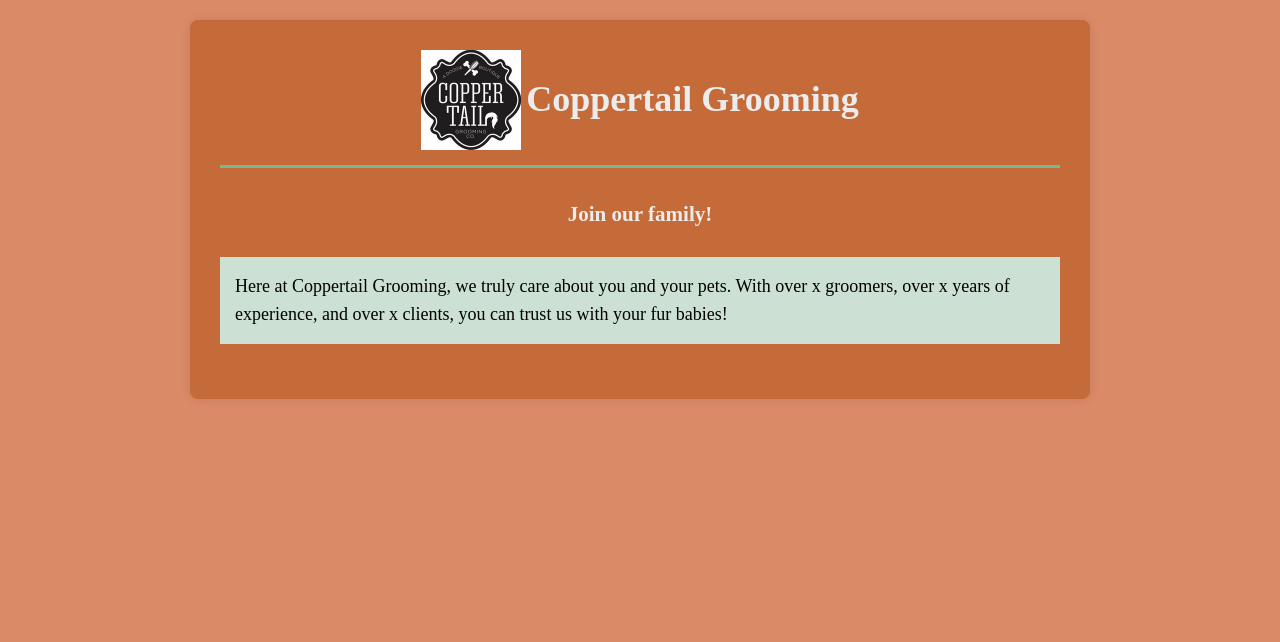
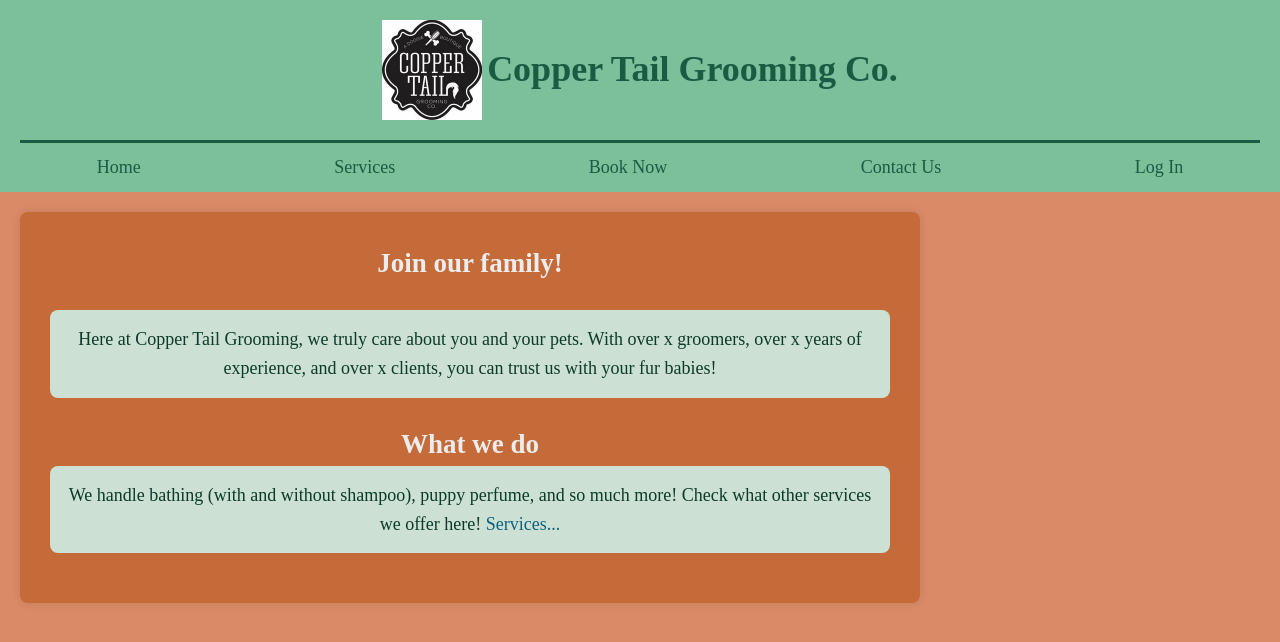
Before and after one commit to alexb544/team2-coppertail-website, a Django app: page / in a window 1280 px wide. Shown: the top 642 px of the page. Run offline with Django 5.2, Linux system fonts and the light colour scheme.

Commit message:
Updated home and log in pages

```diff
--- a/accounts/static/accounts/editor.css
+++ b/accounts/static/accounts/editor.css
@@ -1,20 +1,99 @@
+/* Used generally */
+body {
+    font-family: 'Times New Roman', Times, serif;
+    font-weight: 500;
+    font-size: large;
+    line-height: 1.6;
+    background-color: #DA8A67;
+}
+.container {
+    margin: 20px;
+    padding: 20px;
+    max-width: 900px;
+    background: #C56A39;
+    padding: 30px;
+    border-radius: 8px;
+    box-shadow: 0 0 10px rgba(0, 0, 0, 0.1);
+}
+h1 {
+    color: #195c43;
+    padding-left: 5px;
+}
+h2 {
+    color: #ececec;
+}
+h3 {
+    color: #ececec;
+}
+hr {
+    border: none;
+    border-bottom: 3px solid #195c43;
+    padding-bottom: 15px;
+    margin-left: 20px;
+    margin-right: 20px;
+}
+p {
+    text-align: center;
+    color: #0d3a2a;
+}
+header {
+    background-color: #68cba7d1;
+}
+
+/* Used in: base.html */
 .centered-title {
     display: flex;
     flex-direction: row;
     justify-content: center;
     align-items: center;
+    padding-top: 20px;
+    padding-bottom: 5px;
 }
+.navbar ul {
+    list-style: none;
+    padding-top: 10px;
+    padding-bottom: 10px;
+    margin: 0px;
+    overflow: hidden;
+    display: flex;
+    justify-content: space-around;
+}
+.navbar a {
+    color: #195c43;
+    text-decoration: none;
+}
+.navbar a:hover {
+    color: #C56A39;
+}
+.navbar li {
+    float: left;
+}
+.header-link {
+    color: #000000;
+    display: flex;
+    flex-direction: row;
+    justify-content: space-evenly;
+}
+
+/* Used in: home.html */
 .header1 {
     display: flex;
     justify-content: center;
 }
+.ad2 {
+    color: #0e617d;
+}
+.ad2:hover {
+    color: #C56A39;
+}
 .info {
-    display: flex;
-    justify-content: center;
     background-color: #cce1d3;
 	padding: 15px;
 	margin-bottom: 20px;
+    border-radius: 8px;
 }
+
+/* Used in: login.html */
 .login-title {
     display: flex;
     justify-content: center;
@@ -24,7 +103,7 @@
     display: flex;
     justify-content: center;
 }
-.b1 {
+.button1 {
     display: flex;
     justify-content: center;
     background-color: #68cba7d1;
--- a/accounts/templates/accounts/base.html
+++ b/accounts/templates/accounts/base.html
@@ -12,51 +12,33 @@
 			padding: 0;
 			box-sizing: border-box;
 		}
-
-	body {
-		font-family: 'Times New Roman', Times, serif;
-		font-weight: 500;
-		font-size: large;
-		line-height: 1.6;
-		background-color: #DA8A67;
-		padding: 20px;
-	}
-
-	.container {
-		max-width: 900px;
-		margin: 0 auto;
-		background: #C56A39;
-		padding: 30px;
-		border-radius: 8px;
-		box-shadow: 0 0 10px rgba(0, 0, 0, 0.1);
-	}
-
-	h1 {
-		color: #ececec;
-		padding-left: 5px;
-	}
-
-	h2 {
-		color: #ececec;
-	}
-
-	h3 {
-		color: #ececec;
-	}
-
-	hr {
-		border: none;
-		border-bottom: 3px solid #68cba7d1;
-		margin-bottom: 30px;
-		padding-bottom: 15px;
-	}
-
 		</style>
 </head>
 <body>
+	<header>
+		<div class = "centered-title">
+			<img src="../static/accounts/coppertail-grooming-logo.jpg"
+			alt="Coppertail Grooming Logo"
+			height="100"/>
+			<h1>Copper Tail Grooming Co.</h1>
+		</div>
+		<hr>
+		<nav class = "navbar">
+			<ul>
+				<li> <a class = "header-link" id = "home" href = "http://127.0.0.1:8000/">Home</a> </li>
+				<li> <a class = "header-link" id = "services">Services</a> </li>
+				<li> <a class = "header-link" id = "appointment">Book Now</a> </li>
+				<li> <a class = "header-link" id = "contact">Contact Us</a> </li>
+				<li> <a class = "header-link" id = "login-link" href = "http://127.0.0.1:8000/login/">Log In</a> </li>
+			</ul>
+		</nav>
+	</header>
+
 	<div class = "container">
 		{% block content %}
 		{% endblock %}
 	</div>
+
+	<footer></footer>
 </body>
 </html>
--- a/accounts/templates/accounts/home.html
+++ b/accounts/templates/accounts/home.html
@@ -3,19 +3,16 @@
 {% block title %}{{ page_title }}{% endblock %}
 
 {% block content %}
-<div class = "centered-title">
-	<img src="../static/accounts/coppertail-grooming-logo.jpg"
-	alt="Coppertail Grooming Logo"
-	height="100"/>
-	<h1>{{ page_title }}</h1>
-</div>
-<hr>
-
-<h3 class = "header1">Join our family!</h3>
+<h2 class = "header1">Join our family!</h2>
 <div class = "info-card">
 	<div class = "info">
-		<p class = "ad1">Here at Coppertail Grooming, we truly care about you and your pets. With over x groomers, over x years of experience, and over x clients, you can trust us with your fur babies!</p>
+		<p class = "ad1">Here at Copper Tail Grooming, we truly care about you and your pets. With over x groomers, over x years of experience, and over x clients, you can trust us with your fur babies!</p>
 	</div>
+</div>
+<h2 class = "header1">What we do</h2>
+<div class = "info">
+	<p class = "ad1">We handle bathing (with and without shampoo), puppy perfume, and so much more! Check what other services we offer here! <a class = "ad2">Services...</a></p>
+
 </div>
 
 <style>
--- a/accounts/templates/accounts/login.html
+++ b/accounts/templates/accounts/login.html
@@ -4,16 +4,13 @@
 
 {% block content %}
 <div class = "login-title">
-    <img src="../static/accounts/coppertail-grooming-logo.jpg"
-    alt = "Coppertail Grooming Logo"
-    height = "100" />
     <h1>Welcome back!</h1>
 </div>
 <div class = "login-content">
     <form method="post">
         {% csrf_token %}
         {{ form.as_p }}
-        <button class = "b1" type="submit">Log In</button>
+        <button class = "button1" type="submit">Log In</button>
     </form>
 </div>
 
```
Lines whose indentation alone changed are shown as unchanged.
